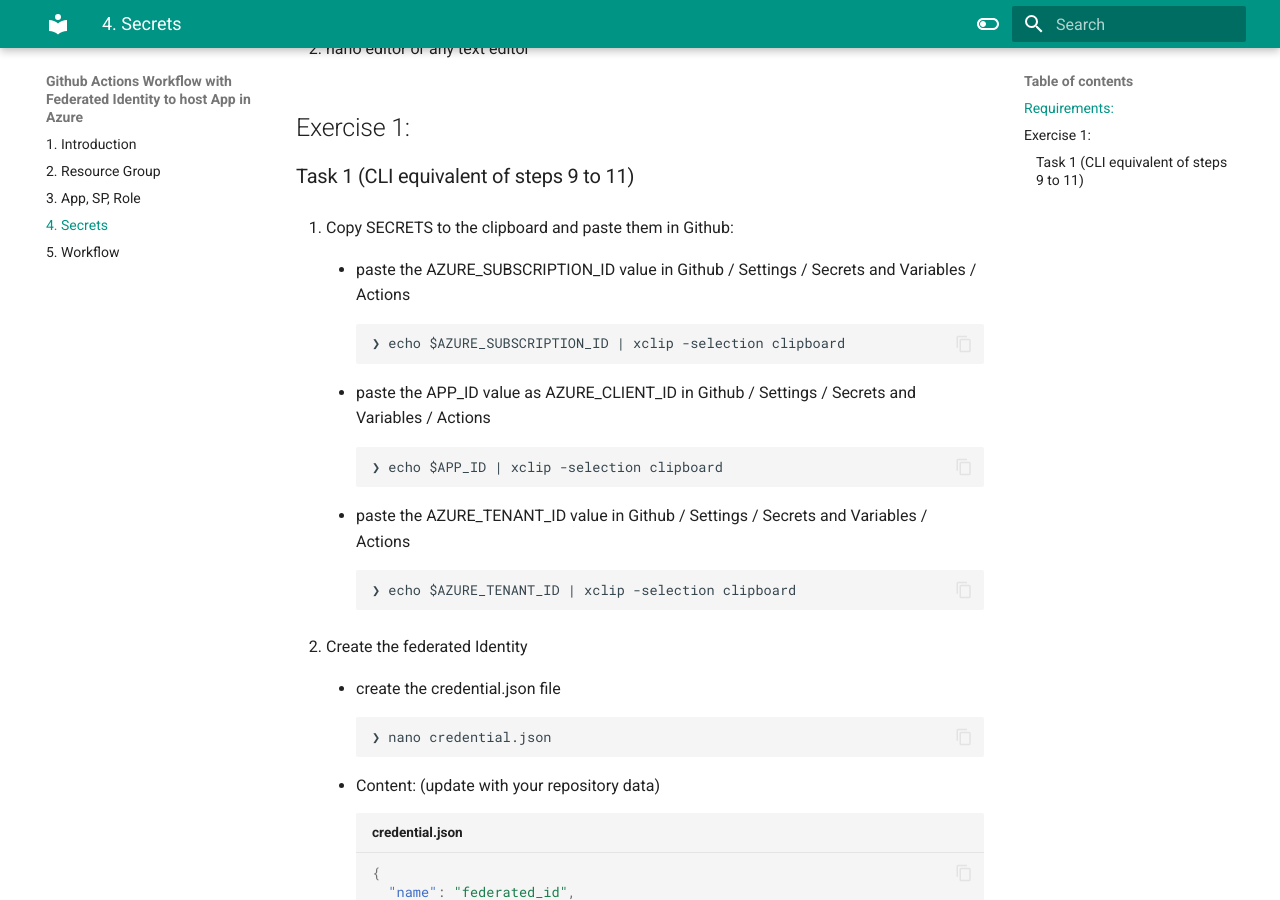
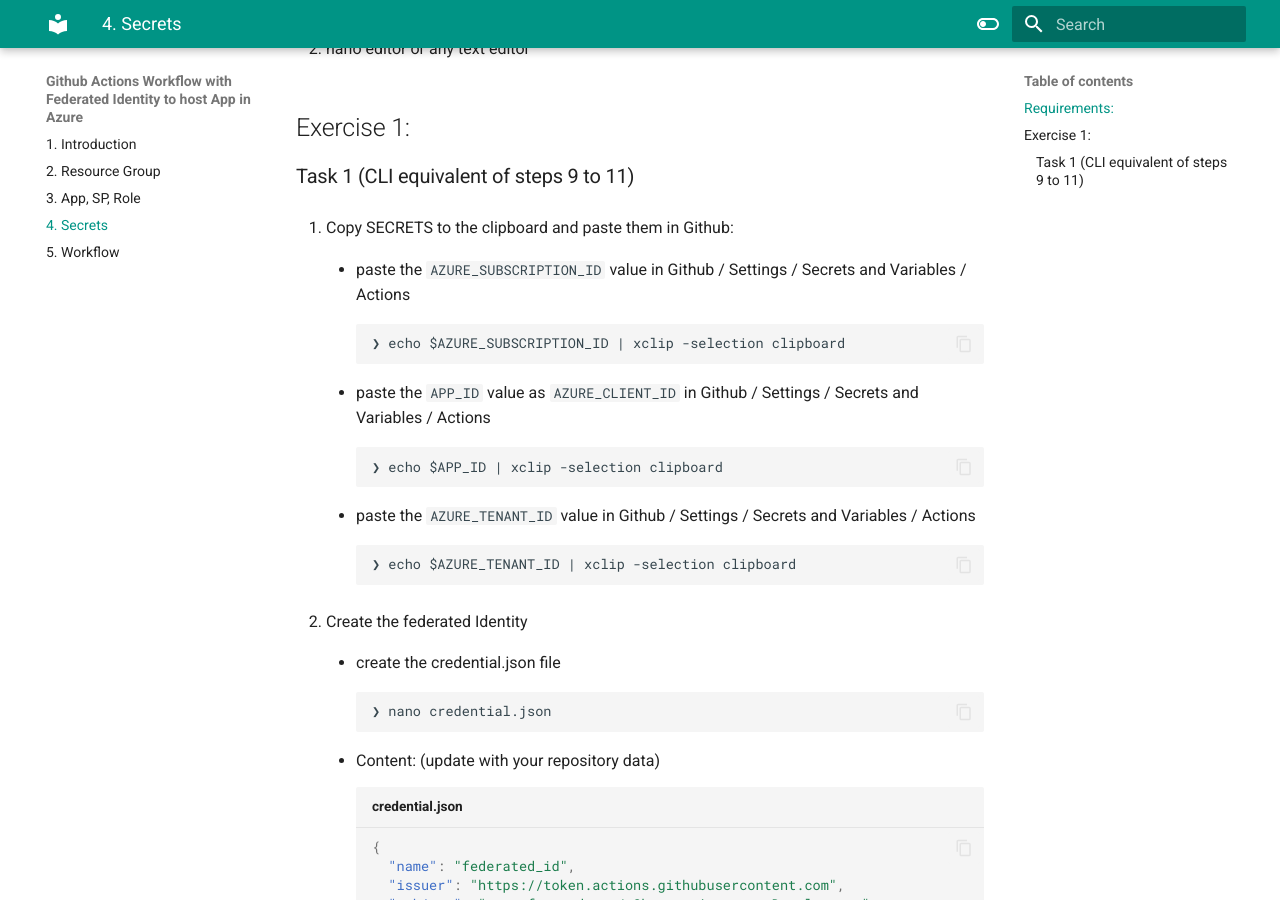
Before and after one commit to fernandoroa/gh-actions-tuto-fede, an MkDocs documentation site: the page built from docs/page4.md, in a window 1280 px wide and 900 px high, scrolled down 423 px. Built offline with MkDocs 1.6.1 and Material for MkDocs 9.7.7, drawn with Linux system fonts in a browser that asks for light colours.

Commit message:
docs: use quotes

```diff
--- a/docs/page4.md
+++ b/docs/page4.md
@@ -18,15 +18,15 @@ Pages (left) refer to [youtube video](https://www.youtube.com/watch?v=0jPclM5fAL
 
 8.  Copy SECRETS to the clipboard and paste them in Github:
 
-    - paste the AZURE_SUBSCRIPTION_ID value in Github / Settings / Secrets and Variables / Actions
+    - paste the `AZURE_SUBSCRIPTION_ID` value in Github / Settings / Secrets and Variables / Actions
 
             ❯ echo $AZURE_SUBSCRIPTION_ID | xclip -selection clipboard
 
-    - paste the APP_ID value as AZURE_CLIENT_ID in Github / Settings / Secrets and Variables / Actions
+    - paste the `APP_ID` value as `AZURE_CLIENT_ID` in Github / Settings / Secrets and Variables / Actions
 
             ❯ echo $APP_ID | xclip -selection clipboard
 
-    - paste the AZURE_TENANT_ID value in Github / Settings / Secrets and Variables / Actions
+    - paste the `AZURE_TENANT_ID` value in Github / Settings / Secrets and Variables / Actions
 
             ❯ echo $AZURE_TENANT_ID | xclip -selection clipboard
 
```
